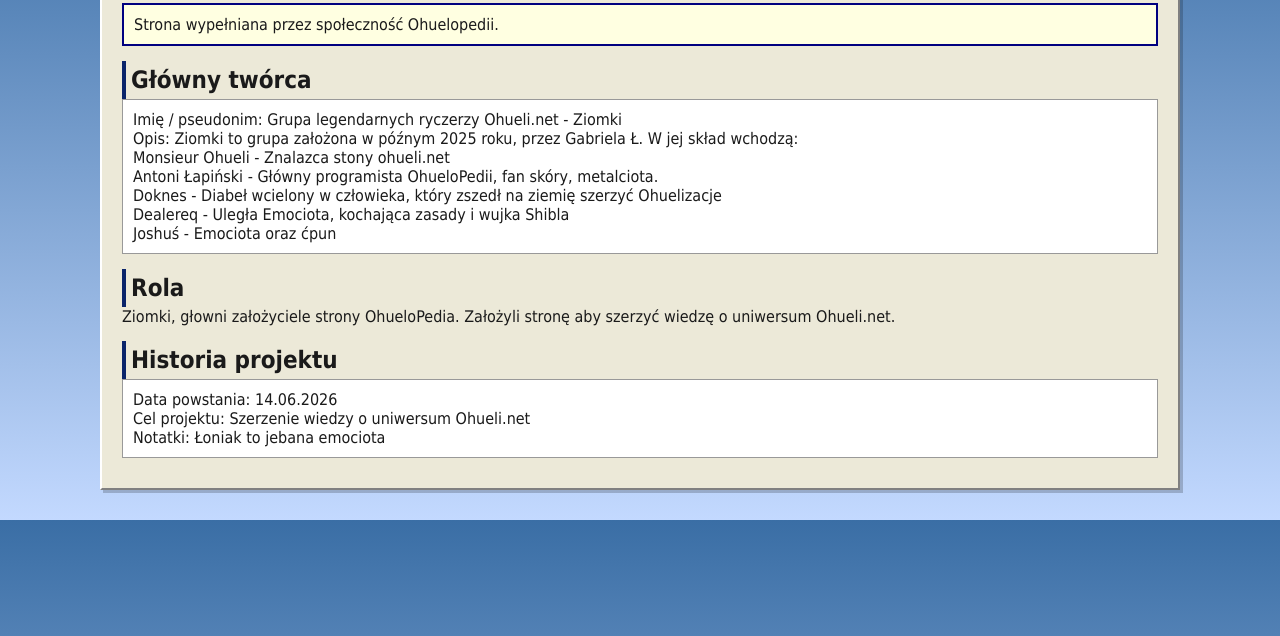
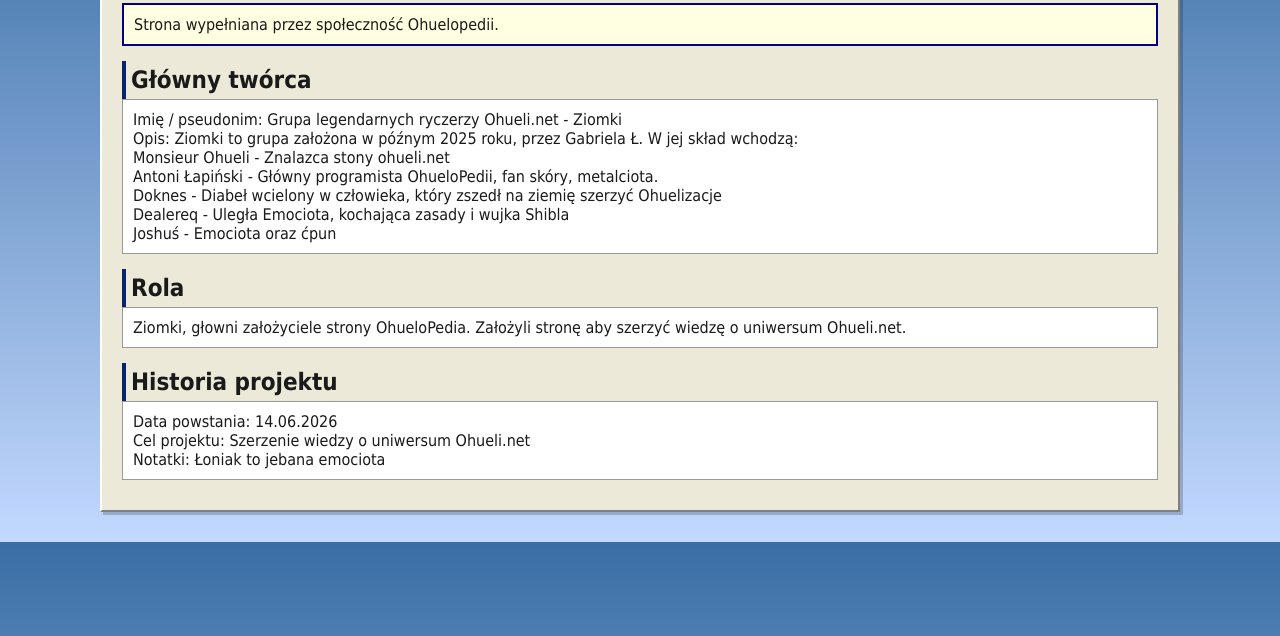
Before and after one commit to kostek1123Q/kostek1123q.github.io, a plain HTML site: page tworcy.html in a window 1280 px wide. Shown: the part 142-778 px from the top of the page. Drawn offline with Linux system fonts and the light colour scheme.

Commit message:
Update tworcy.html

```diff
--- a/tworcy.html
+++ b/tworcy.html
@@ -36,8 +36,9 @@
         </div>
 
         <h2>Rola</h2>
-
-        <p>Ziomki, głowni założyciele strony OhueloPedia. Założyli stronę aby szerzyć wiedzę o uniwersum Ohueli.net.</p>
+        <div class="entry">
+            <p>Ziomki, głowni założyciele strony OhueloPedia. Założyli stronę aby szerzyć wiedzę o uniwersum Ohueli.net.</p>
+        </div>
 
         <h2>Historia projektu</h2>
         <div class="entry">
```
